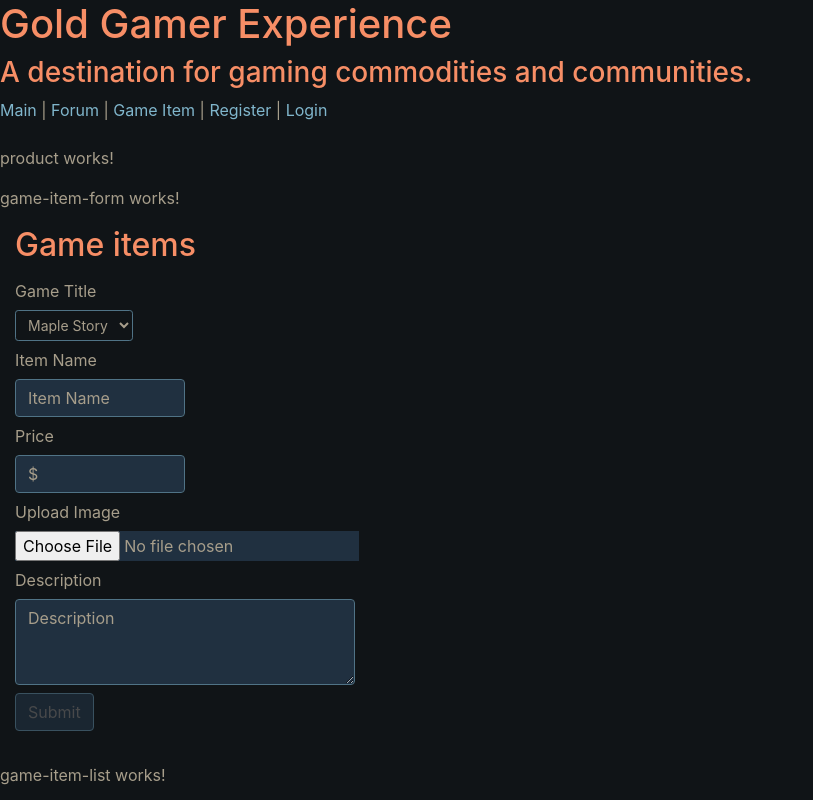
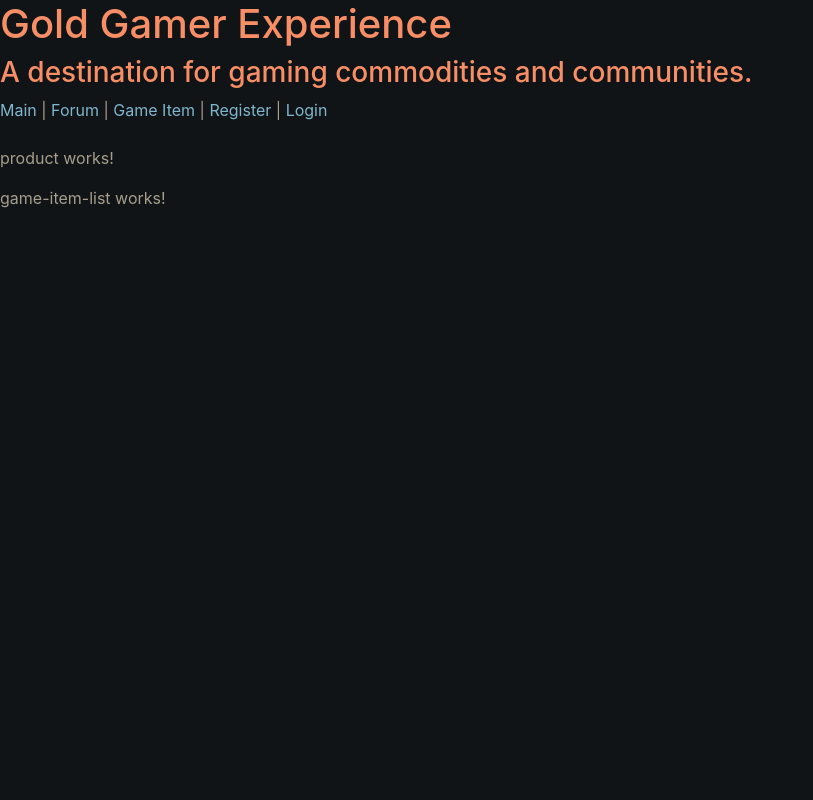
Before and after one commit to ReleaseTheSpice/AgileProject, an Angular app in the folder angular/: page /product in a window 1280 px wide. Shown: the top 800 px of the page, without its empty margins (0-813 px from the left). Built offline with nearby package versions, Linux system fonts and the light colour scheme.

Commit message:
bind backendcode and changed the form

```diff
--- a/angular/src/app/game-item-form/game-item-form.component.css
+++ b/angular/src/app/game-item-form/game-item-form.component.css
@@ -1,3 +1,12 @@
+.bottomRight {
+    position: fixed;
+    bottom: 7%;
+    right: 0;
+    border: 3px solid #73AD21;
+    background-color: greenyellow;
+    width: 300px;
+}
+
 input.ng-invalid:not(.ng-pristine) {
     border: 3px solid #d93a3e;
 }
--- a/angular/src/app/game-item-form/game-item-form.component.html
+++ b/angular/src/app/game-item-form/game-item-form.component.html
@@ -1,6 +1,5 @@
-<p>game-item-form works!</p>
-<div class="container row mr-0">
-    <form class="form-group row col-sm-12 "
+<div *ngIf = "showForm" class="container row mr-0 bottomRight">
+    <form class="form-group row"
           [formGroup]="form"
           (ngSubmit)="onSubmit(form.value)">
         <h2 class="col-12">Game items</h2>
@@ -17,7 +16,7 @@
         <div class="form-group row mb-0 col-12">
             <label class="form-control-label col-form-label col-sm-12" for="itemName">Item Name</label>
             <div class="col-sm-12">
-                <input class="form-control col-4 col-sm-3 col-lg-2" type="text" name="itemName" placeholder="Item Name" id="itemName" formControlName="itemName">
+                <input class="form-control col-6" type="text" name="itemName" placeholder="Item Name" id="itemName" formControlName="itemName">
                 <div *ngIf="form.get('itemName').hasError('pattern')" class="invalid">
                     Item Name has Invalid Character(s). Please remove special characters
                 </div>
@@ -27,7 +26,7 @@
         <div class="form-group row mb-0 col-12">
             <label class="form-control-label col-form-label col-sm-12" for="price">Price</label>
             <div class="col-sm-12">
-                <input class="form-control col-4 col-sm-3 col-lg-2" type="text" name="price" placeholder="$" id="price" formControlName="price">
+                <input class="form-control col-6" type="text" name="price" placeholder="$" id="price" formControlName="price">
                 <div *ngIf="form.get('price').hasError('pattern')" class="invalid">
                     price must be numbers
                 </div>
@@ -44,7 +43,7 @@
         <div class="form-group row mb-0 col-12">
             <label class="form-control-label col-form-label col-sm-12" for="description">Description</label>
             <div class="col-sm-12">
-                <textarea class="form-control col-sm-7 col-lg-4" name="description" placeholder="Description" id="description" rows="3" formControlName="description"></textarea>
+                <textarea class="form-control col-12" name="description" placeholder="Description" id="description" rows="3" formControlName="description"></textarea>
             </div>
         </div>
 
--- a/angular/src/app/game-item-form/game-item-form.component.ts
+++ b/angular/src/app/game-item-form/game-item-form.component.ts
@@ -1,8 +1,8 @@
-import { Component, OnInit, Inject } from '@angular/core';
-import { FormGroup, FormControl, Validators, FormBuilder } from '@angular/forms';
-import { GameItemService} from '../game-item.service';
+import { Component, OnInit, Inject, Input } from '@angular/core';
+import { FormGroup, FormControl, Validators, FormBuilder } from "@angular/forms";
+import { GameItemService} from "../game-item.service";
 import validate = WebAssembly.validate;
-import { lookupGameList } from '../providers';
+import { lookupGameList } from "../providers";
 
 @Component({
   selector: 'app-game-item-form',
@@ -11,10 +11,11 @@ import { lookupGameList } from '../providers';
 })
 export class GameItemFormComponent implements OnInit {
   form: FormGroup;
+  @Input() showForm: boolean;
 
 
   onSubmit(gameItem){
-    gameItem["datePosted"] = Date.now()
+    gameItem["datePosted"] = Date.now();
     console.log(gameItem);
     this.gameItemComponent.add(gameItem);
   }
@@ -27,12 +28,10 @@ export class GameItemFormComponent implements OnInit {
     this.form = this.FormBuilder.group({
       gameTitle: this.FormBuilder.control('Maple Story'),
       itemName: this.FormBuilder.control("", Validators.compose([
-          Validators.required,
         Validators.pattern('[\\w\\-\\s\\/]+')
       ])),
       price: this.FormBuilder.control("", Validators.compose([
-        Validators.required,
-          Validators.pattern('[0-9]+')
+        Validators.pattern('[0-9]+')
       ])),
       description: this.FormBuilder.control("")
     });
--- a/angular/src/app/game-item-list/game-item-list.component.ts
+++ b/angular/src/app/game-item-list/game-item-list.component.ts
@@ -1,4 +1,4 @@
-import { Component, OnInit } from '@angular/core';
+import { Component, OnInit, Input } from '@angular/core';
 import { GameItemService} from '../game-item.service';
 
 @Component({
@@ -7,12 +7,12 @@ import { GameItemService} from '../game-item.service';
   styleUrls: ['./game-item-list.component.css']
 })
 export class GameItemListComponent implements OnInit {
-  gameItems;
+  @Input() gameItems
 
   constructor(private gameItemService: GameItemService) { }
 
   ngOnInit(): void {
-    this.gameItems = this.gameItemService.get();
+    // this.gameItems = this.gameItemService.get();
   }
 
 }
--- a/angular/src/app/main/app.main.ts
+++ b/angular/src/app/main/app.main.ts
@@ -6,7 +6,8 @@ import { Router } from '@angular/router';
 const BASE_URL = "http://localhost:1337/Product/";
 
 @Component({
-  templateUrl: './main.html'
+    templateUrl: './main.html',
+    styleUrls: ['./main.css']
 })
 
 export class Main {
@@ -14,12 +15,18 @@ export class Main {
     _errorMessage: string = '';
     username: string = '';
     _http:HttpClient;
-    _productsArray: Array<any>;
+    gameItems : Array<any>;
     _id:Number;
-    _productName:String;
+    name:String;
     //_errorMessage:String = "";
-    _price:Number;
+    price:Number;
     _message:String = "";
+    description:String;
+    imgSrc:String;
+    gameTitle:String;
+    datePosted:Number = Date.now();
+    isSold:Boolean = true;
+    showForm: boolean = true;
 
     constructor(private http: HttpClient, private router: Router) {
         // Pass in http module and pointer to AppComponent.
@@ -44,7 +51,7 @@ export class Main {
         this._http.get<any>(url)
             // Get data and wait for result.
             .subscribe(result => {
-                this._productsArray = result.products;
+                    this.gameItems = result.products;
                 },
 
                 error =>{
@@ -58,8 +65,13 @@ export class Main {
         this.http.post(BASE_URL + "CreateProduct",
             {
                 _id:            this._id,
-            productName:    this._productName,
-            price:          this._price,
+                name:           this.name,
+                price:          this.price,
+                description:    this.description,
+                gameTitle:      this.gameTitle,
+                imgSrc:         this.imgSrc,
+                datePosted:     this.datePosted,
+                isSold:         this.isSold
             })
             .subscribe(
                 // Data is received from the post request.
@@ -84,4 +96,7 @@ export class Main {
                 });
     }
 
+    toggleChild(){
+        this.showForm = !this.showForm;
     }
+}
--- /dev/null
+++ b/angular/src/app/main/main.css
@@ -0,0 +1,11 @@
+section{
+    background-color: gray;
+}
+
+.bottomRight {
+    position: fixed;
+    bottom: 0;
+    right: 0;
+    width: 100px;
+    border: 3px solid #73AD21;
+}
--- a/angular/src/app/main/main.html
+++ b/angular/src/app/main/main.html
@@ -6,6 +6,11 @@
 
 <body>
 <div>
+  <app-game-item-list [gameItems]="gameItems" ></app-game-item-list>
+  <button class= 'bottomRight btn btn-primary' type="button" label="Click" (click)="toggleChild()">Upload</button>
+  <div>
+    <app-game-item-form  [showForm]="showForm" ></app-game-item-form>
+  </div>
   <table cellpadding="5" *ngFor="let product of _productsArray" >
     <tr>
       <th>Item Name:</th>
```
Lines whose indentation alone changed are shown as unchanged.
